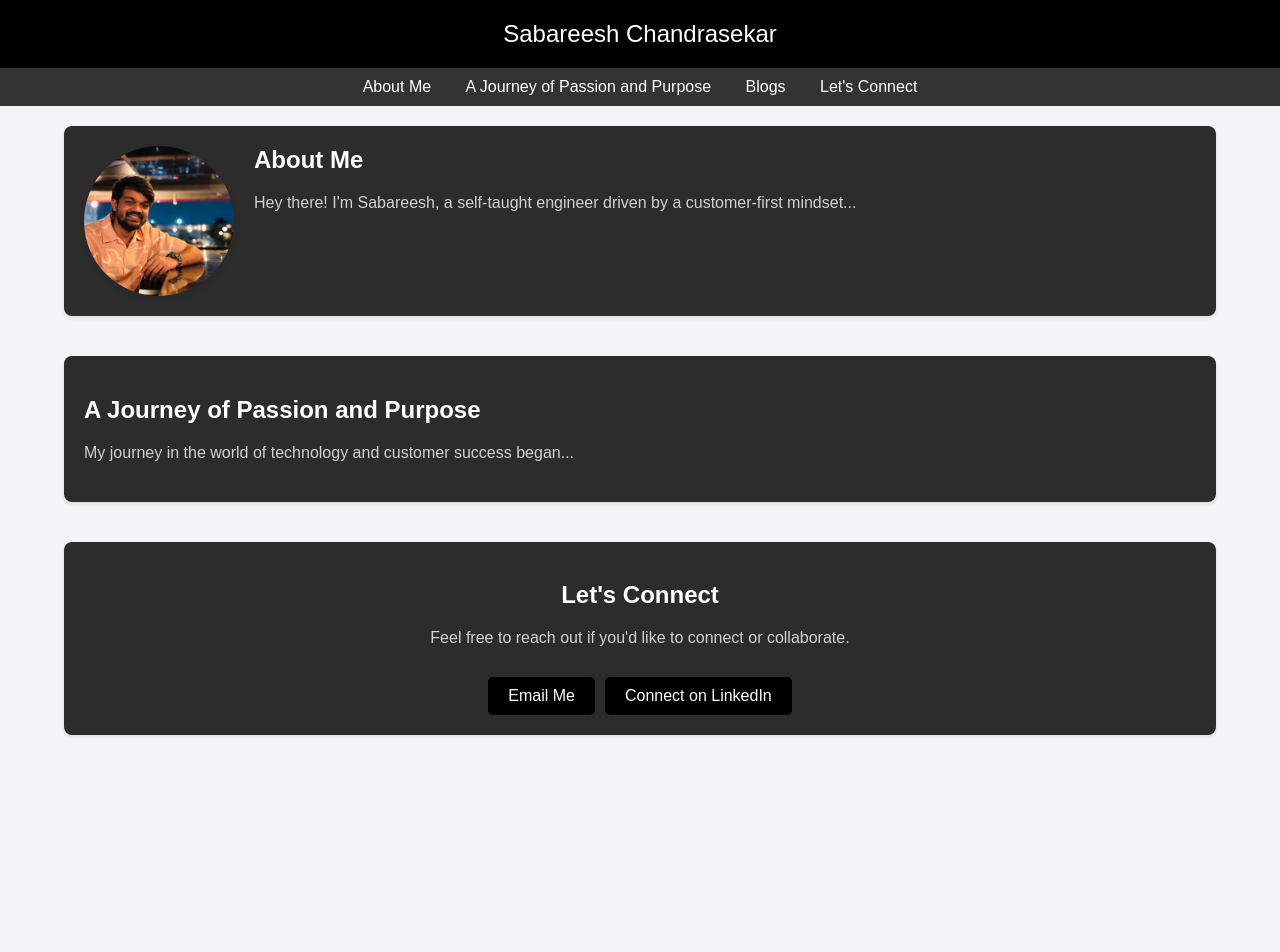
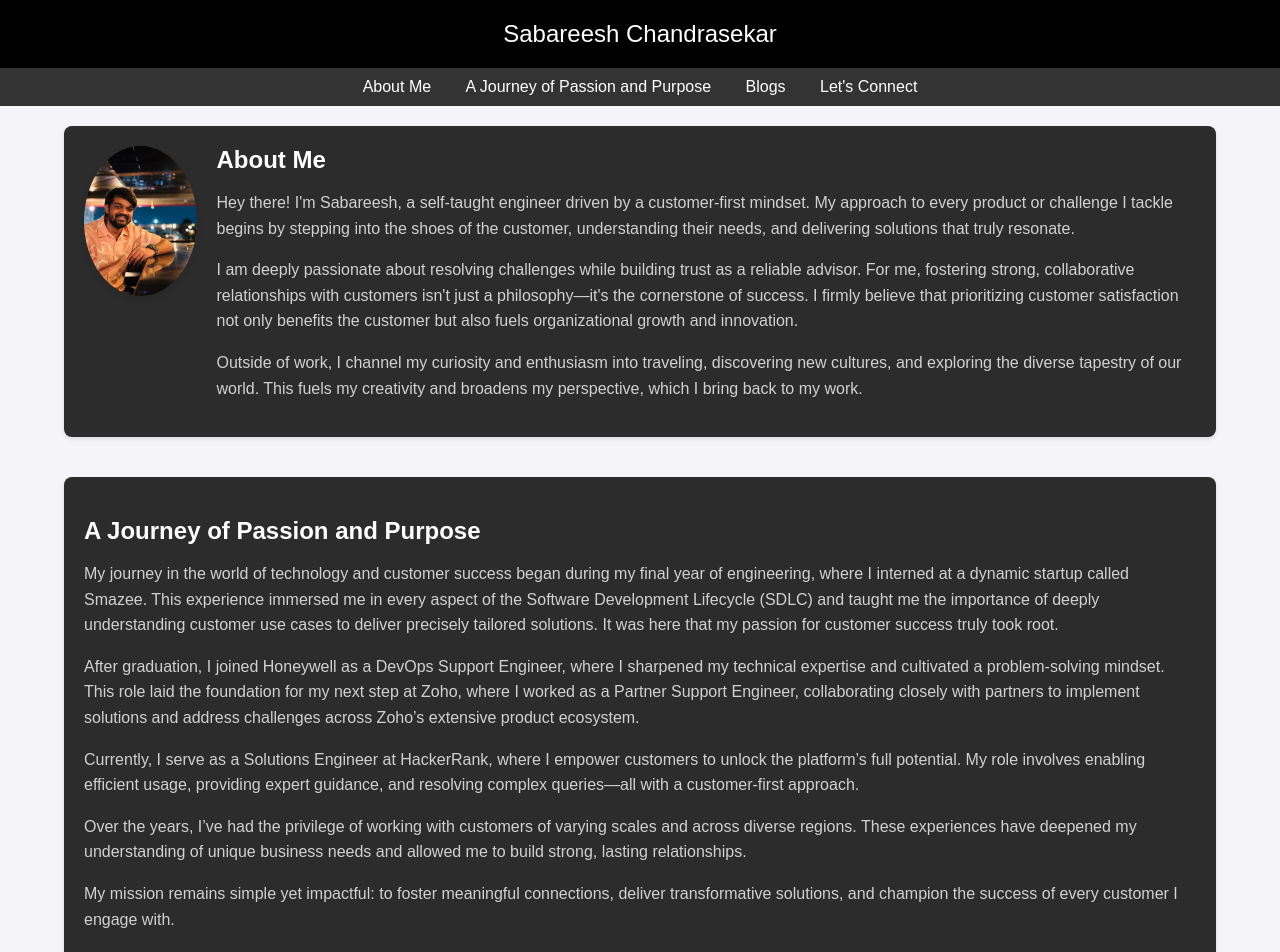
Before and after one commit to Sabareeshc/My-Website, a plain HTML site: page index.html in a window 1280 px wide. Shown: the top 952 px of the page. Before the commit the page ends 800 px from the top, so only its background shows below. Drawn offline with Linux system fonts and the light colour scheme; files whose address does not match are found by name.

Commit message:
Update index.html

```diff
--- a/index.html
+++ b/index.html
@@ -157,16 +157,28 @@
             <div>
                 <h2 style="margin-top: 0;">About Me</h2>
                 <p>
-                    Hey there! I'm Sabareesh, a self-taught engineer driven by a customer-first mindset...
-                </p>
+            Hey there! I'm Sabareesh, a self-taught engineer driven by a customer-first mindset. My approach to every product or challenge I tackle begins by stepping into the shoes of the customer, understanding their needs, and delivering solutions that truly resonate.</p>
+        <p>
+            I am deeply passionate about resolving challenges while building trust as a reliable advisor. For me, fostering strong, collaborative relationships with customers isn't just a philosophy—it's the cornerstone of success. I firmly believe that prioritizing customer satisfaction not only benefits the customer but also fuels organizational growth and innovation.</p>
+        <p>
+            Outside of work, I channel my curiosity and enthusiasm into traveling, discovering new cultures, and exploring the diverse tapestry of our world. This fuels my creativity and broadens my perspective, which I bring back to my work.
+        </p>
             </div>
         </section>
 
         <section id="A-Journey-of-Passion-and-Purpose">
             <h2>A Journey of Passion and Purpose</h2>
             <p>
-                My journey in the world of technology and customer success began...
-            </p>
+         My journey in the world of technology and customer success began during my final year of engineering, where I interned at a dynamic startup called Smazee. This experience immersed me in every aspect of the Software Development Lifecycle (SDLC) and taught me the importance of deeply understanding customer use cases to deliver precisely tailored solutions. It was here that my passion for customer success truly took root.</p>
+
+         <p>After graduation, I joined Honeywell as a DevOps Support Engineer, where I sharpened my technical expertise and cultivated a problem-solving mindset. This role laid the foundation for my next step at Zoho, where I worked as a Partner Support Engineer, collaborating closely with partners to implement solutions and address challenges across Zoho’s extensive product ecosystem.</p>
+
+         <p>Currently, I serve as a Solutions Engineer at HackerRank, where I empower customers to unlock the platform’s full potential. My role involves enabling efficient usage, providing expert guidance, and resolving complex queries—all with a customer-first approach.</p>
+
+         <p>Over the years, I’ve had the privilege of working with customers of varying scales and across diverse regions. These experiences have deepened my understanding of unique business needs and allowed me to build strong, lasting relationships.</p>
+
+         <p>My mission remains simple yet impactful: to foster meaningful connections, deliver transformative solutions, and champion the success of every customer I engage with.
+        </p>
         </section>
 
         <section id="contact-me" class="contact">
```
